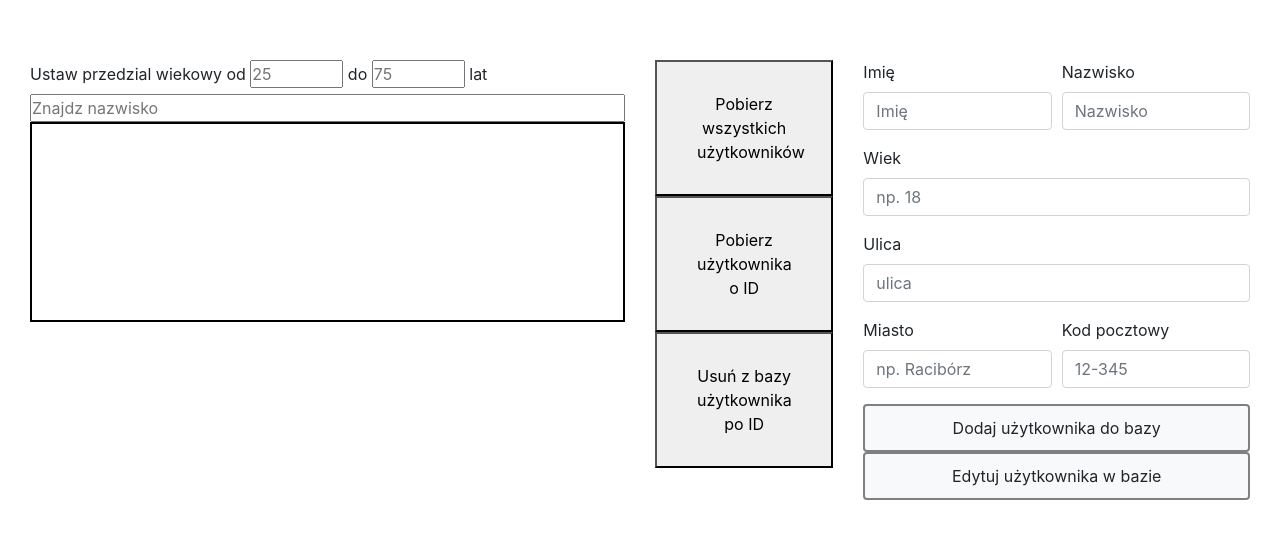
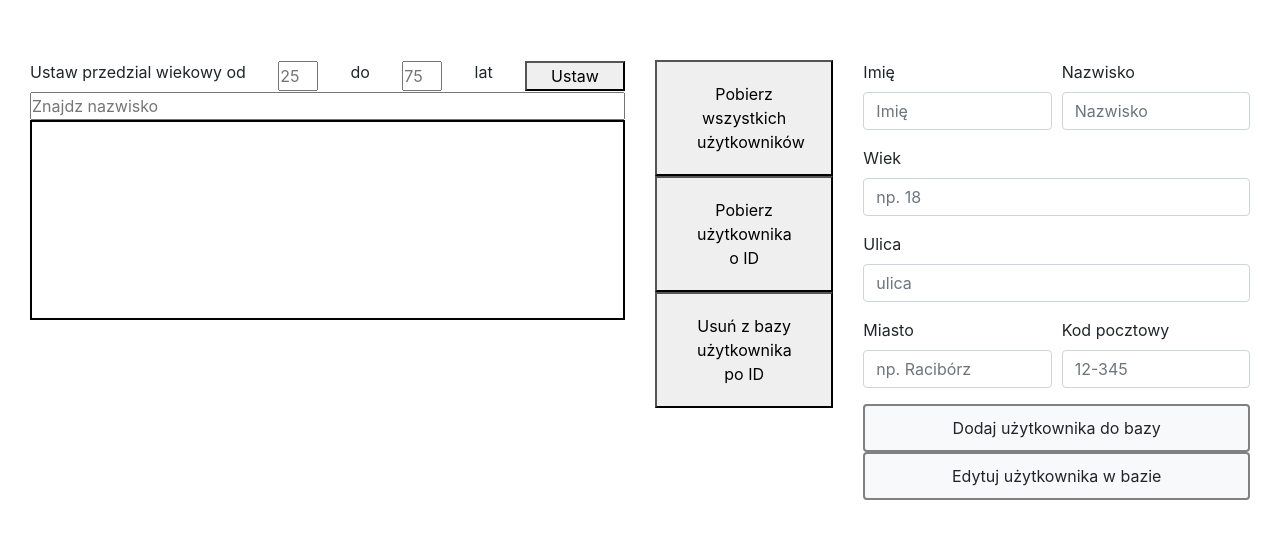
Before and after one commit to ishida530/ekoapi, a plain HTML site: page index.html in a window 1280 px wide. Shown: the part 196-734 px from the top of the page. Drawn offline with nearby package versions, Linux system fonts and the light colour scheme.

Commit message:
Add files via upload

```diff
--- a/app.js
+++ b/app.js
@@ -191,3 +191,27 @@ searchBox.addEventListener("input", (e) => {
     displayUsers();
   }
 });
+
+const min = document.querySelector("#min");
+const max = document.querySelector("#max");
+
+min.addEventListener("input", () => {
+  console.log(users);
+  console.log(min.value);
+
+  for (let i = 0; i < users.length; i++) {
+    console.log(users[i].age >= min.value);
+    users = users.map(checkMin);
+    console.log(users);
+    function checkMin(user) {
+      return users[i].age >= min.value;
+    }
+    // users = users.filter((user) => users[i].age >= min.value);
+
+    // var result = participants.filter(participant => participant.age > 18);
+    // document.getElementById("test").innerHTML = result.map(e => e.name + " -> " + e.age).join(', ');
+
+    // console.log(`ten zly:${users[i].age}`, i++);
+    displayUsers();
+  }
+});
--- a/index.html
+++ b/index.html
@@ -20,13 +20,14 @@
         <div class="row">
 
             <div class="wrap d-flex col-12 ">
-                <div class="col-6 d-flex flex-column">
-                    <div class="multi-range-slider">
+                <div class="col-6 d-flex flex-column list">
+                    <div class="d-flex list justify-content-between align-items-center">
                         <label for="">Ustaw przedzial wiekowy od</label>
-                        <input type="number" id="input-left" min="0" max="100" placeholder="25">
+                        <input type="number" id="min" min="0" max="100" placeholder="25">
                         <label for="">do</label>
-                        <input type="number" id="input-right" min="0" max="100" placeholder="75">
+                        <input type="number" id="max" min="0" max="100" placeholder="75">
                         <label for="">lat</label>
+                        <button>Ustaw</button>
                     </div>
                     <input class="inputSearch" type="" placeholder="Znajdz nazwisko">
                     <div class="listUsers ">
@@ -34,7 +35,7 @@
                     </div>
                 </div>
 
-                <div class="col-2 d-flex flex-column">
+                <div class="col-2 d-flex flex-column buttons">
                     <button id="get">Pobierz wszystkich użytkowników</button>
                     <button id="getID">Pobierz użytkownika o ID</button>
                     <button id="delete">Usuń z bazy użytkownika po ID</button>
--- a/style.scss
+++ b/style.scss
@@ -7,6 +7,16 @@ body {
   .wrap {
     margin-top: 20%;
     div {
+      .list {
+        button {
+          width: 100px;
+          height: 30px;
+        }
+        input {
+          height: 30px;
+          width: 40px;
+        }
+      }
       .listUsers {
         height: auto;
         background-color: white;
@@ -23,12 +33,12 @@ body {
         }
       }
     }
-
-    button {
-      width: 100%;
-      padding: 30px 40px;
+    .buttons {
+      button {
+        width: 100%;
+        padding: 20px 40px;
+      }
     }
-
     form {
       button {
         width: 100%;
```
Also changed, not shown: css/style.css, 1 other file.
